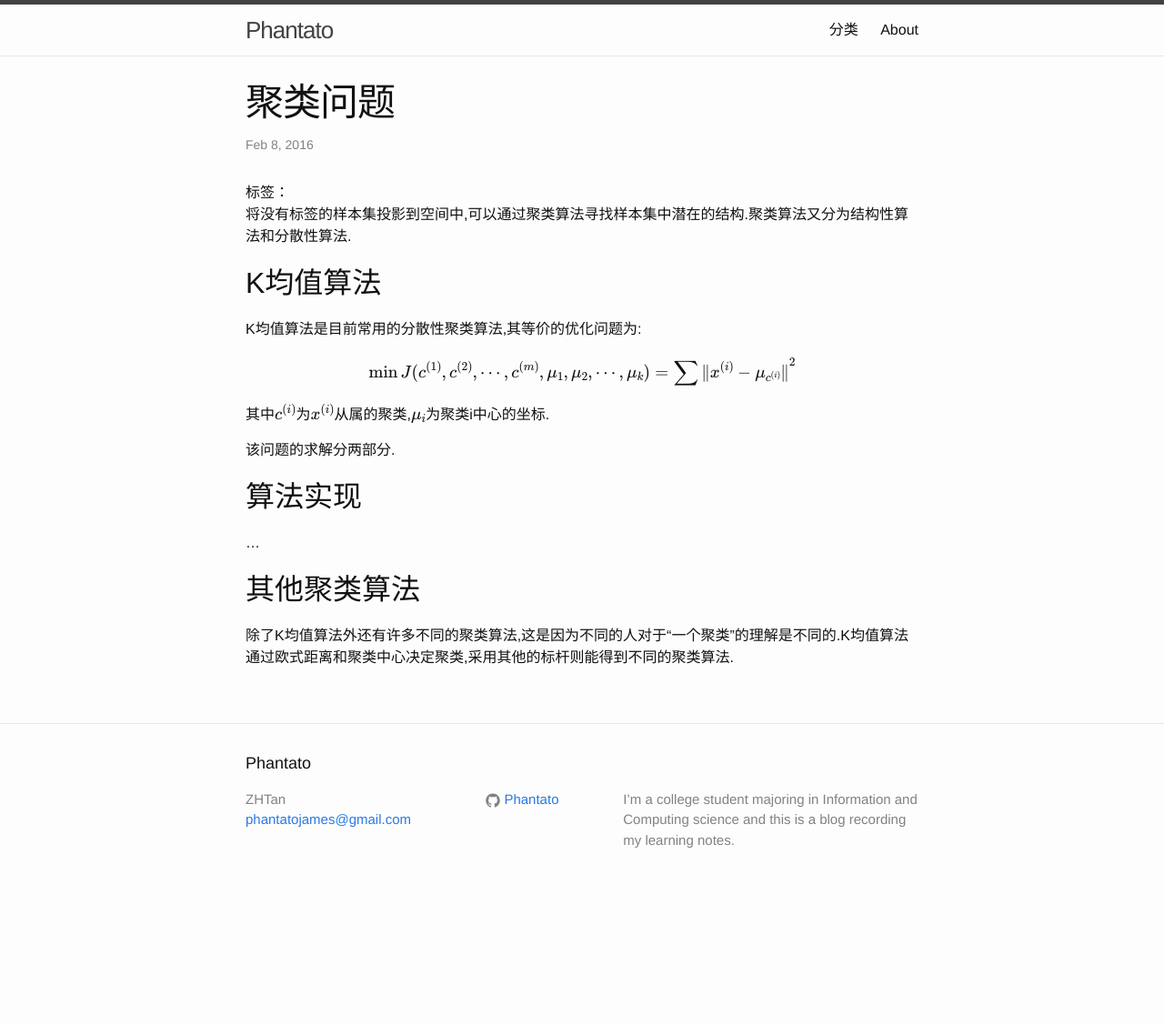
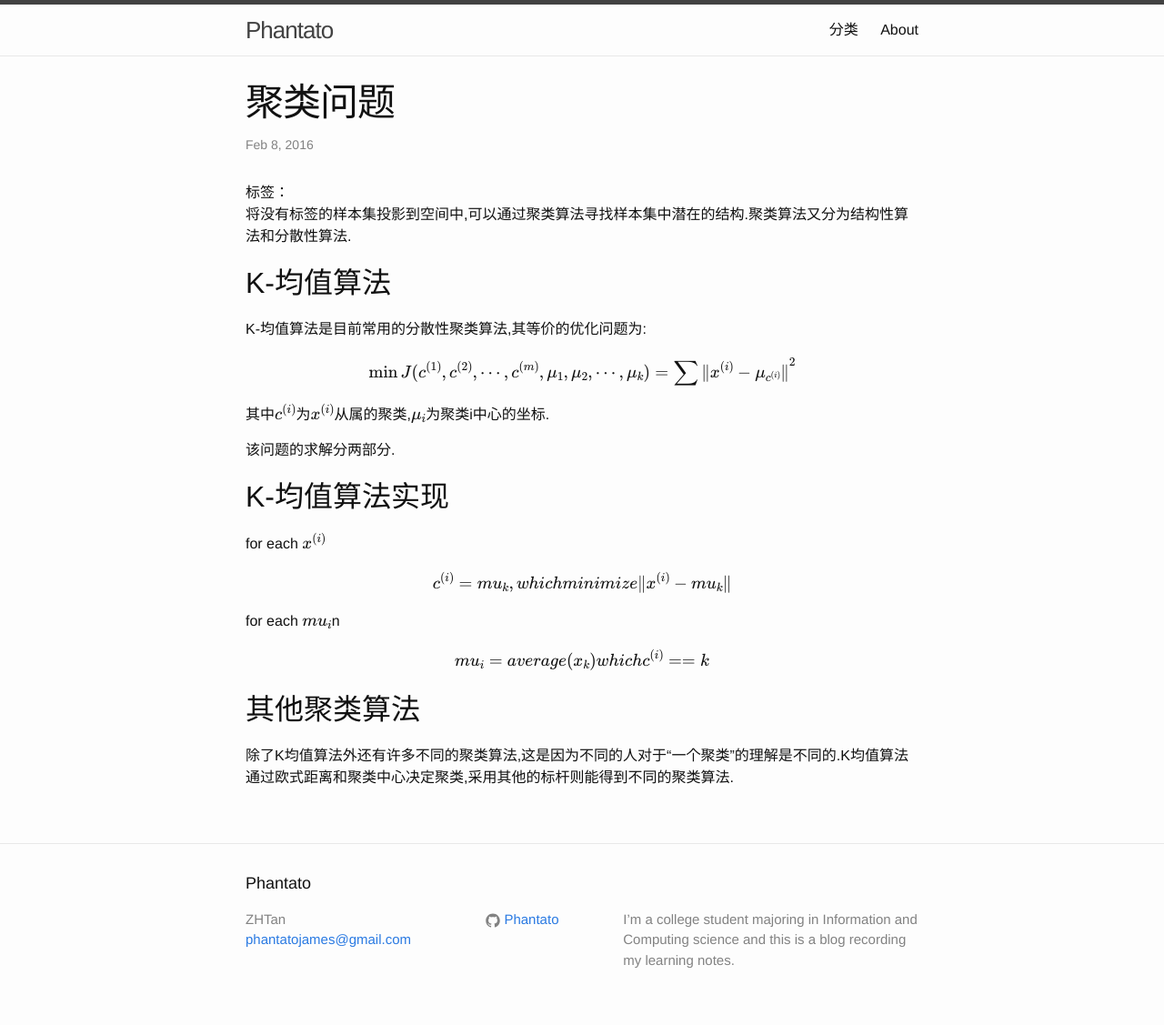
Before and after one commit to Phantato/Phantato.github.io, a Jekyll site: the page built from _posts/2016-02-08-聚类问题.md, in a window 1280 px wide. Shown: the whole page at 91% size. Built offline with Jekyll 4.4.1, drawn with Linux system fonts in a browser that asks for light colours; formulas are drawn with MathJax 3; before the commit the page ends 995 px from its top, so only the background shows below that.

Commit message:
Add some content to post

```diff
--- a/_posts/2016-02-08-聚类问题.md
+++ b/_posts/2016-02-08-聚类问题.md
@@ -8,9 +8,9 @@ category: [数据科学, 机器学习]
 
 <!--exerpt-->
 
-## K均值算法
+## K-均值算法
 
-K均值算法是目前常用的分散性聚类算法,其等价的优化问题为:
+K-均值算法是目前常用的分散性聚类算法,其等价的优化问题为:
 \\[
 \min J(c^{(1)}, c^{(2)}, \cdots, c^{(m)}, \mu_1, \mu_2, \cdots, \mu_k)=\sum{\Vert x^{(i)}-\mu_{c^{(i)}}\Vert}^2
 \\]
@@ -18,9 +18,12 @@ K均值算法是目前常用的分散性聚类算法,其等价的优化问题为
 
 该问题的求解分两部分.
 
-## 算法实现
+## K-均值算法实现
 
-...
+for each \\(x^{(i)}\\)
+    \\[c^{(i)} = mu_k, which minimize \Vert x^{(i)} - mu_k\Vert\\]
+for each \\(mu_i\\)n
+    \\[mu_i = average(x_k) which c^{(i)} == k\\]
 
 ## 其他聚类算法
 
```
Also changed, not shown: _posts/2016-03-12-岛风Go.md (+6 -1 lines).
